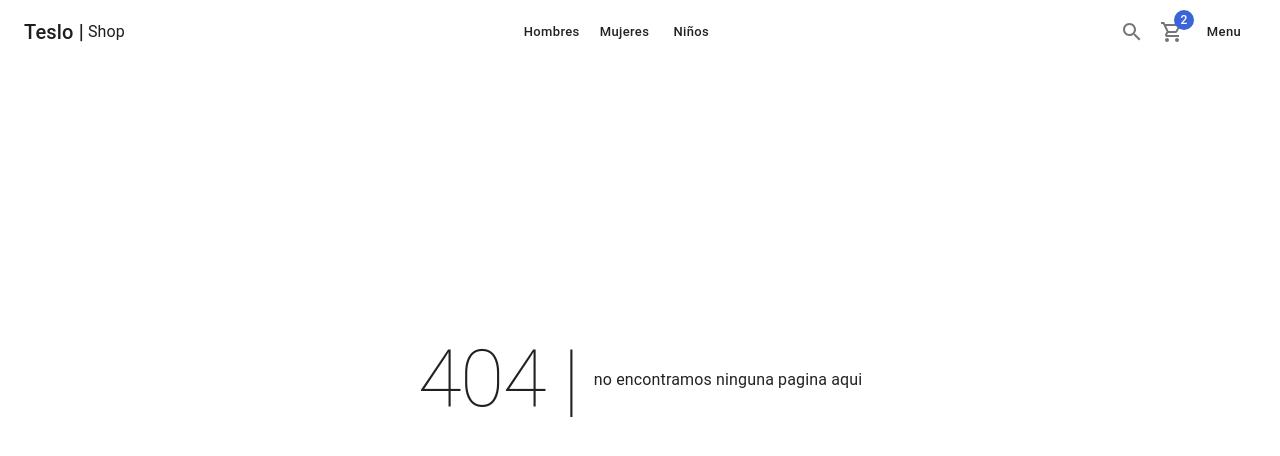
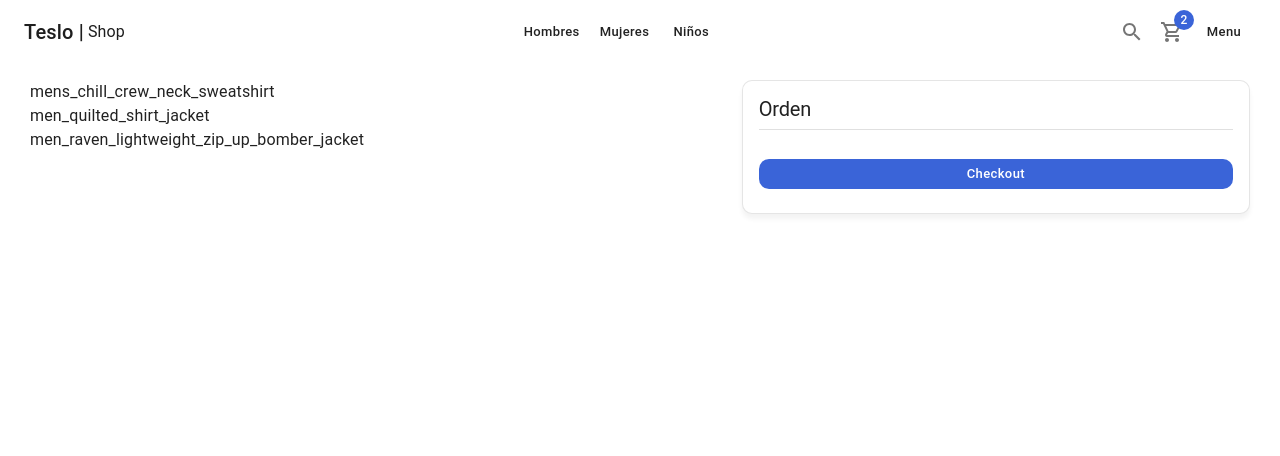
Before and after one commit to GerardoDev25/teslo-shop__Nextjs_curso, a Next.js app: page /cart in a window 1280 px wide. Before the commit this address had no page. Shown: the top 456 px of the page. Built offline with nearby package versions, Linux system fonts and the light colour scheme.

Commit message:
18. Página de carrito de compras

```diff
--- /dev/null
+++ b/components/cart/CartList.tsx
@@ -0,0 +1,18 @@
+import { initialData } from '@/database/products';
+import { Typography } from '@mui/material';
+
+const productsInCart = [
+  initialData.products[0],
+  initialData.products[1],
+  initialData.products[2],
+];
+
+export const CartList = () => {
+  return (
+    <>
+      {productsInCart.map((product) => (
+        <Typography key={product.slug}>{product.slug}</Typography>
+      ))}
+    </>
+  );
+};
--- /dev/null
+++ b/components/cart/index.ts
@@ -0,0 +1 @@
+export * from './CartList';
--- /dev/null
+++ b/pages/cart/index.tsx
@@ -0,0 +1,44 @@
+import { CartList } from '@/components/cart';
+import { ShopLayout } from '@/components/layout';
+import {
+  Box,
+  Button,
+  Card,
+  CardContent,
+  Divider,
+  Grid,
+  Typography,
+} from '@mui/material';
+
+const CardPage = () => {
+  return (
+    <ShopLayout
+      title='Carrito - 3'
+      pageDescription='Carrito de compra de la tienda'
+    >
+      <Typography variant='h1' component={'h1'}>
+        <Grid container>
+          <Grid item xs={12} sm={7}>
+            <CartList />
+          </Grid>
+          <Grid item xs={12} sm={5}>
+            <Card className='summary-card'>
+              <CardContent>
+                <Typography variant='h2'>Orden</Typography>
+                <Divider sx={{ my: 1 }} />
+                {/* orden summary */}
+                <Box sx={{ mt: 3 }}>
+                  <Button color='secondary' className='circular-btn' fullWidth>
+                    Checkout
+                  </Button>
+                </Box>
+              </CardContent>
+            </Card>
+          </Grid>
+        </Grid>
+      </Typography>
+    </ShopLayout>
+  );
+};
+
+export default CardPage;
```
